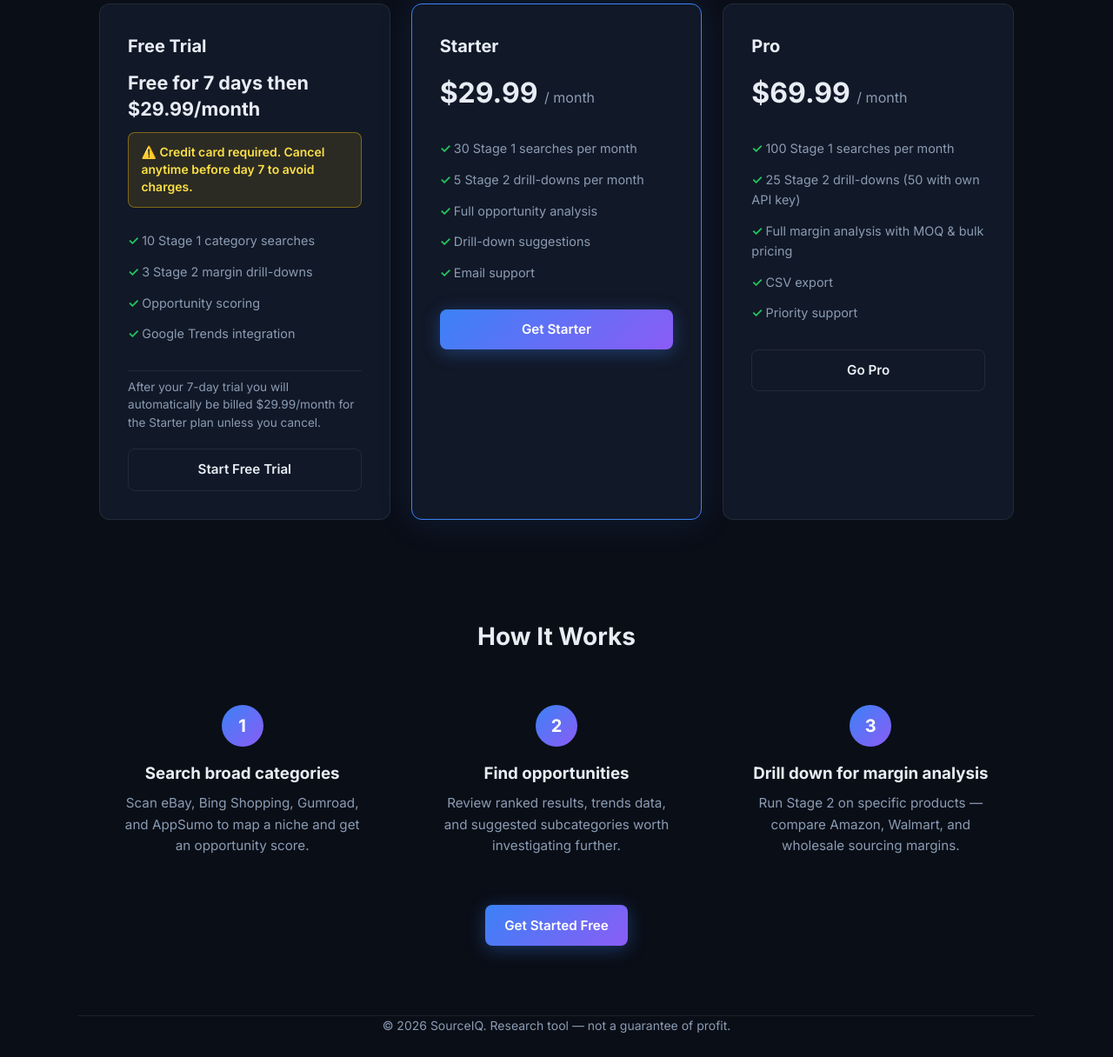
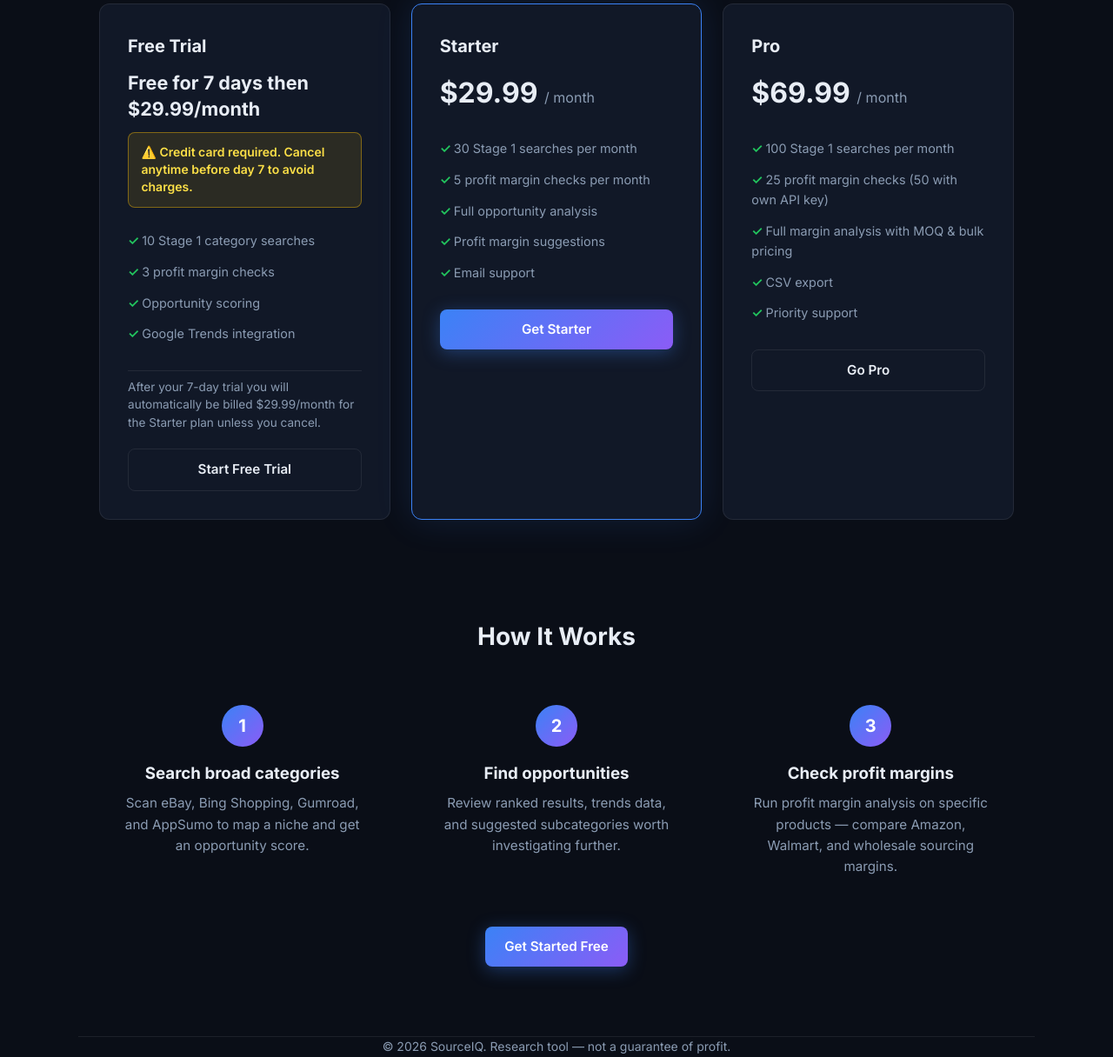
Before and after one commit to NorthernREInvestments/SourceIQ, a FastAPI app: page / in a window 1280 px wide. Shown: the part 550-1766 px from the top of the page at 87% size. Before the commit the page ends 1738 px from the top, so only its background shows below. Run offline with FastAPI, Linux system fonts and the light colour scheme; parts of the project's set-up code (start-up, migrations or seed data) failed here and were passed over.

Commit message:
Replace all user-facing Drill Down copy with profit margin terminology.
Co-authored-by: Cursor <cursoragent@cursor.com>

```diff
--- a/market_spy/config.py
+++ b/market_spy/config.py
@@ -48,8 +48,8 @@ PRO_OWN_KEY_STAGE2_LIMIT = 50
 UPGRADE_URL = "sourceiq.up.railway.app"
 
 STAGE2_UPGRADE_MESSAGE = (
-    "You have used all your Stage 2 drill downs this month. "
-    "Upgrade to Pro for 25 drill downs and full margin analysis at "
+    "You have used all your profit margin checks this month. "
+    "Upgrade to Pro for 25 margin checks and full profit margin analysis at "
     f"{UPGRADE_URL}"
 )
 
--- a/market_spy/web/app.py
+++ b/market_spy/web/app.py
@@ -698,7 +698,7 @@ async def drilldown_begin(
         return RedirectResponse(back, status_code=303)
     niche = subcategory.strip()
     if not niche:
-        _flash(request, "Please enter a subcategory for drill-down.", "error")
+        _flash(request, "Please enter a subcategory to check profit margins.", "error")
         return RedirectResponse(back, status_code=303)
     parent = category.strip() or request.session.get("stage1_parent_category", "")
     params = f"niche={quote(niche)}&return_to={quote(back)}"
@@ -721,7 +721,7 @@ async def drilldown_progress(
     back = _safe_return_path(return_to)
     niche = unquote(niche).strip()
     if not niche:
-        _flash(request, "Please select a niche for drill-down.", "error")
+        _flash(request, "Please select a niche to check profit margins.", "error")
         return RedirectResponse(back, status_code=303)
     if not can_user_stage2(user):
         _flash(request, STAGE2_UPGRADE_MESSAGE, "error")
@@ -758,10 +758,10 @@ async def drilldown_run(request: Request, background_tasks: BackgroundTasks):
         raise HTTPException(status_code=401, detail="Login required")
     job_id = _drilldown_job_id(request)
     if not job_id:
-        raise HTTPException(status_code=404, detail="No drill-down job found")
+        raise HTTPException(status_code=404, detail="No profit margin analysis job found")
     job = await get_drilldown_job(job_id, user["id"])
     if not job:
-        raise HTTPException(status_code=404, detail="Drill-down job not found")
+        raise HTTPException(status_code=404, detail="Profit margin analysis job not found")
     if job["status"] in ("completed", "failed"):
         return {"ok": True, "already_done": True}
     if job["status"] == "pending":
@@ -778,10 +778,10 @@ async def drilldown_status(request: Request):
         raise HTTPException(status_code=401, detail="Login required")
     job_id = _drilldown_job_id(request)
     if not job_id:
-        raise HTTPException(status_code=404, detail="No drill-down job found")
+        raise HTTPException(status_code=404, detail="No profit margin analysis job found")
     job = await get_drilldown_job(job_id, user["id"])
     if not job:
-        raise HTTPException(status_code=404, detail="Drill-down job not found")
+        raise HTTPException(status_code=404, detail="Profit margin analysis job not found")
     return await drilldown_status_payload(job)
 
 
@@ -817,7 +817,7 @@ async def results_stage2_export(request: Request):
         return RedirectResponse("/login", status_code=303)
     bundle = request.session.get("stage2_export")
     if not bundle:
-        _flash(request, "No drill-down data to export. Run Stage 2 first.", "error")
+        _flash(request, "No profit margin data to export. Check profit margins first.", "error")
         return RedirectResponse("/results/stage2", status_code=303)
     items = items_from_serializable(bundle.get("items", []))
     margin = bundle.get("margin") or {}
--- a/market_spy/web/search_service.py
+++ b/market_spy/web/search_service.py
@@ -54,7 +54,7 @@ def _score_insight(score: float) -> dict:
             "summary": f"{score} out of 100 — This is a good opportunity.",
             "explanation": (
                 "Solid demand signals with room to compete. "
-                "Drill down on subcategories to find the best margins."
+                "Check profit margins on subcategories to find the best opportunities."
             ),
         }
     return {
--- a/market_spy/web/startup_check.py
+++ b/market_spy/web/startup_check.py
@@ -4,7 +4,7 @@ import os
 
 REQUIRED_ENV_VARS = (
     ("SECRET_KEY", "secure sessions and password-reset tokens"),
-    ("SCRAPINGBEE_API_KEY", "Stage 2 drill-down scraping"),
+    ("SCRAPINGBEE_API_KEY", "Stage 2 profit margin scraping"),
     ("STRIPE_SECRET_KEY", "subscription checkout and billing"),
     ("SENDGRID_API_KEY", "transactional email (reset, trial expiry, receipts)"),
 )
--- a/market_spy/web/templates/account.html
+++ b/market_spy/web/templates/account.html
@@ -151,7 +151,7 @@
         </div>
         <div class="usage-block">
           <div class="usage-label">
-            <span>Stage 2 drill-downs</span>
+            <span>Profit margin checks</span>
             <span>{{ remaining.stage2_used }} used · Unlimited</span>
           </div>
         </div>
@@ -169,7 +169,7 @@
         </div>
         <div class="usage-block">
           <div class="usage-label">
-            <span>Stage 2 drill-downs</span>
+            <span>Profit margin checks</span>
             <span>{{ remaining.stage2_used }} / {{ remaining.stage2_limit }} used · {{ remaining.stage2_remaining }} remaining</span>
           </div>
           {% set s2_pct = (remaining.stage2_used / remaining.stage2_limit * 100) if remaining.stage2_limit else 0 %}
@@ -184,7 +184,7 @@
       <div class="section-card">
         <h2>Your ScrapingBee API key</h2>
         <p class="help">
-          Pro users can add their own ScrapingBee API key to unlock 50 Stage 2 drill-downs per month
+          Pro users can add their own ScrapingBee API key to unlock 50 profit margin checks per month
           (instead of 25). Your key is stored securely and used only for your searches.
           Leave blank to use the platform key included with your plan.
         </p>
--- a/market_spy/web/templates/admin.html
+++ b/market_spy/web/templates/admin.html
@@ -63,7 +63,7 @@
     </div>
     <div class="stat">
       <div class="val">{{ stats.searches_stage2_today }}</div>
-      <div class="lbl">Stage 2 drill-downs today</div>
+      <div class="lbl">Profit margin checks today</div>
     </div>
     <div class="stat">
       <div class="val">{{ stats.scrapingbee_credits_today }}</div>
--- a/market_spy/web/templates/history_niche.html
+++ b/market_spy/web/templates/history_niche.html
@@ -41,7 +41,7 @@
         <a href="https://{{ upgrade_url }}" style="margin-left:0.5rem;font-weight:600;">Upgrade to Pro →</a>
       </div>
       {% elif not records %}
-      <div class="card empty">No margin data yet for this niche. Run a Stage 2 drill-down first.</div>
+      <div class="card empty">No margin data yet for this niche. Check profit margins first.</div>
       {% else %}
       <div class="chart-wrap">
         <canvas id="marginChart" height="120"></canvas>
--- a/market_spy/web/templates/landing.html
+++ b/market_spy/web/templates/landing.html
@@ -159,7 +159,7 @@
         <p class="trial-warning">⚠️ Credit card required. Cancel anytime before day 7 to avoid charges.</p>
         <ul>
           <li>10 Stage 1 category searches</li>
-          <li>3 Stage 2 margin drill-downs</li>
+          <li>3 profit margin checks</li>
           <li>Opportunity scoring</li>
           <li>Google Trends integration</li>
         </ul>
@@ -171,9 +171,9 @@
         <div class="price">$29.99 <span>/ month</span></div>
         <ul>
           <li>30 Stage 1 searches per month</li>
-          <li>5 Stage 2 drill-downs per month</li>
+          <li>5 profit margin checks per month</li>
           <li>Full opportunity analysis</li>
-          <li>Drill-down suggestions</li>
+          <li>Profit margin suggestions</li>
           <li>Email support</li>
         </ul>
         <a href="/register" class="btn btn-primary" style="width:100%;text-align:center;">Get Starter</a>
@@ -183,7 +183,7 @@
         <div class="price">$69.99 <span>/ month</span></div>
         <ul>
           <li>100 Stage 1 searches per month</li>
-          <li>25 Stage 2 drill-downs (50 with own API key)</li>
+          <li>25 profit margin checks (50 with own API key)</li>
           <li>Full margin analysis with MOQ &amp; bulk pricing</li>
           <li>CSV export</li>
           <li>Priority support</li>
@@ -208,8 +208,8 @@
       </div>
       <div class="step">
         <div class="step-num">3</div>
-        <h3>Drill down for margin analysis</h3>
-        <p>Run Stage 2 on specific products — compare Amazon, Walmart, and wholesale sourcing margins.</p>
+        <h3>Check profit margins</h3>
+        <p>Run profit margin analysis on specific products — compare Amazon, Walmart, and wholesale sourcing margins.</p>
       </div>
     </div>
     <div class="cta-center">
--- a/market_spy/web/templates/quick_start_results.html
+++ b/market_spy/web/templates/quick_start_results.html
@@ -125,7 +125,7 @@
       Your market overview is ready — here's what to do next
     </h1>
     <p style="color:var(--muted);margin-bottom:1.5rem;font-size:0.95rem;">
-      All {{ results|length }} niches ranked by opportunity score. Drill down for margins or research any niche in depth.
+      All {{ results|length }} niches ranked by opportunity score. Check profit margins or research any niche in depth.
     </p>
 
     {% if recommendations %}
```
